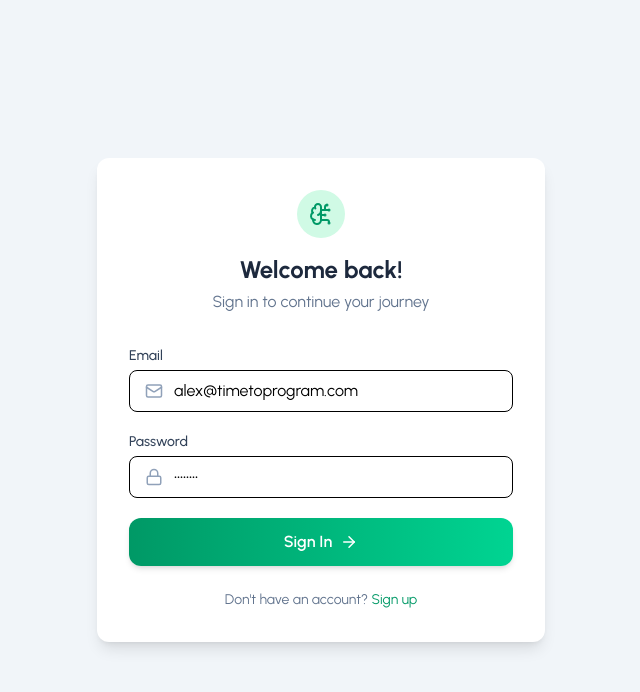
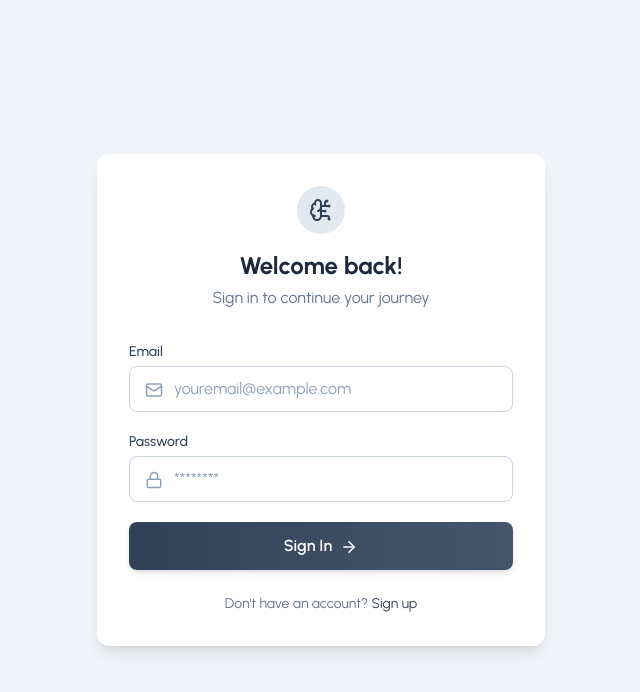
Before and after one commit to virendrasuryawanshi09/StudyPal, a React (Vite) app in the folder frontend/StudyPal/: page /login in a window 1280 px wide. Shown: the top 692 px of the page, without its empty margins (319-959 px from the left). Built offline with nearby package versions, Linux system fonts and the light colour scheme.

Commit message:
Refactor LoginPage component: reset default email and password fields, enhance UI styles, and improve accessibility features

```diff
--- a/frontend/StudyPal/src/pages/Auth/LoginPage.jsx
+++ b/frontend/StudyPal/src/pages/Auth/LoginPage.jsx
@@ -6,8 +6,8 @@ import { BrainCircuit, Mail, Lock, ArrowRight } from 'lucide-react';
 import toast from 'react-hot-toast';
 
 const LoginPage = () => {
-  const [email, setEmail] = useState('alex@timetoprogram.com');
-  const [password, setPassword] = useState('Test@123');
+  const [email, setEmail] = useState('');
+  const [password, setPassword] = useState('');
   const [error, setError] = useState('');
   const [loading, setLoading] = useState(false);
   const [focusedField, setFocusedField] = useState(null);
@@ -36,19 +36,26 @@ const LoginPage = () => {
   };
 
   return (
-    <div className="min-h-screen flex items-center justify-center bg-slate-100 dark:bg-[#1e1b33] px-4 transition-colors duration-300">
-      <div className="w-full max-w-md bg-white dark:bg-[#2e2752] rounded-xl shadow-lg p-8 transition-colors duration-300">
+    <div className="min-h-screen flex items-center justify-center px-4
+      bg-slate-100 dark:bg-[#0f1115] transition-colors duration-300"
+    >
+      <div className="w-full max-w-md p-8 rounded-xl
+        bg-white dark:bg-[#181b22]
+        shadow-lg dark:shadow-2xl transition-colors duration-300"
+      >
 
         {/* Header */}
         <div className="text-center mb-8">
           <div className="mx-auto mb-4 w-12 h-12 flex items-center justify-center rounded-full
-            bg-emerald-100 dark:bg-purple-900 transition-colors duration-300">
-            <BrainCircuit className="text-emerald-600 dark:text-purple-400" strokeWidth={2} />
+            bg-slate-200 dark:bg-[#232734] transition-colors"
+          >
+            <BrainCircuit className="text-slate-700 dark:text-slate-300" strokeWidth={2} />
           </div>
-          <h1 className="text-2xl font-bold text-slate-800 dark:text-white">
+
+          <h1 className="text-2xl font-bold text-slate-800 dark:text-slate-100">
             Welcome back!
           </h1>
-          <p className="text-slate-500 dark:text-slate-300 mt-1">
+          <p className="text-slate-500 dark:text-slate-400 mt-1">
             Sign in to continue your journey
           </p>
         </div>
@@ -61,11 +68,12 @@ const LoginPage = () => {
             <label className="block text-sm font-medium text-slate-700 dark:text-slate-300 mb-1">
               Email
             </label>
+
             <div className="relative">
               <div
-                className={`absolute inset-y-0 left-0 pl-4 flex items-center pointer-events-none transition-colors duration-300 ${
+                className={`absolute inset-y-0 left-0 pl-4 flex items-center pointer-events-none translate-y-[1px] transition-colors ${
                   focusedField === 'email'
-                    ? 'text-emerald-500 dark:text-purple-400'
+                    ? 'text-slate-700 dark:text-indigo-400'
                     : 'text-slate-400 dark:text-slate-500'
                 }`}
               >
@@ -79,11 +87,14 @@ const LoginPage = () => {
                 onFocus={() => setFocusedField('email')}
                 onBlur={() => setFocusedField(null)}
                 placeholder="youremail@example.com"
-                className="w-full pl-11 pr-4 py-2 border rounded-lg
+                className="w-full pl-11 pr-4 py-2.5 rounded-lg
+                  bg-white dark:bg-[#1f2430]
+                  border border-slate-300 dark:border-slate-600
+                  text-slate-900 dark:text-slate-100
+                  placeholder:text-slate-400
                   focus:outline-none focus:ring-2
-                  focus:ring-emerald-500 dark:focus:ring-purple-500
-                  dark:bg-[#3a315d] dark:border-[#4d4880] dark:text-white
-                  transition-colors duration-300"
+                  focus:ring-slate-400 dark:focus:ring-indigo-500
+                  transition-colors"
                 required
               />
             </div>
@@ -94,11 +105,12 @@ const LoginPage = () => {
             <label className="block text-sm font-medium text-slate-700 dark:text-slate-300 mb-1">
               Password
             </label>
+
             <div className="relative">
               <div
-                className={`absolute inset-y-0 left-0 pl-4 flex items-center pointer-events-none transition-colors duration-300 ${
+                className={`absolute inset-y-0 left-0 pl-4 flex items-center pointer-events-none translate-y-[1px] transition-colors ${
                   focusedField === 'password'
-                    ? 'text-emerald-500 dark:text-purple-400'
+                    ? 'text-slate-700 dark:text-indigo-400'
                     : 'text-slate-400 dark:text-slate-500'
                 }`}
               >
@@ -112,58 +124,55 @@ const LoginPage = () => {
                 onFocus={() => setFocusedField('password')}
                 onBlur={() => setFocusedField(null)}
                 placeholder="********"
-                className="w-full pl-11 pr-4 py-2 border rounded-lg
+                className="w-full pl-11 pr-4 py-2.5 rounded-lg
+                  bg-white dark:bg-[#1f2430]
+                  border border-slate-300 dark:border-slate-600
+                  text-slate-900 dark:text-slate-100
+                  placeholder:text-slate-400
                   focus:outline-none focus:ring-2
-                  focus:ring-emerald-500 dark:focus:ring-purple-500
-                  dark:bg-[#3a315d] dark:border-[#4d4880] dark:text-white
-                  transition-colors duration-300"
+                  focus:ring-slate-400 dark:focus:ring-indigo-500
+                  transition-colors"
                 required
               />
             </div>
           </div>
 
-          {/* Error Message */}
           {error && (
             <p className="text-sm text-red-500 text-center">{error}</p>
           )}
 
-          {/* Submit Button */}
+          {/* Button */}
           <button
             type="submit"
             disabled={loading}
-            className="
-              w-full py-3 px-6 rounded-xl
-              font-semibold text-white
-              bg-gradient-to-r from-emerald-600 to-emerald-400
-              dark:from-purple-600 dark:to-purple-400
-              hover:from-emerald-400 hover:to-emerald-600
-              dark:hover:from-purple-400 dark:hover:to-purple-600
-              transition-all duration-300 ease-in-out
-              shadow-md hover:shadow-xl
-              hover:-translate-y-0.5
-              active:translate-y-0
-              disabled:opacity-60 disabled:cursor-not-allowed
+            className="w-full px-6 py-3 rounded-lg font-semibold text-white
+              bg-gradient-to-r from-slate-700 to-slate-600
+              hover:from-slate-600 hover:to-slate-700
+              dark:bg-gradient-to-r dark:from-indigo-600 dark:to-indigo-500
+              dark:hover:from-indigo-500 dark:hover:to-indigo-600
+              transition-all duration-200 ease-out
+              shadow-md hover:shadow-lg
+              hover:-translate-y-[1px] active:translate-y-0
               flex items-center justify-center gap-2
-            "
+              disabled:opacity-60 disabled:cursor-not-allowed"
           >
             {loading ? (
-              'Signing in...'
+              'Signing in…'
             ) : (
               <>
                 Sign In
-                <ArrowRight size={18} />
+                <ArrowRight size={18} className="relative top-[1px]" />
               </>
             )}
           </button>
-
         </form>
 
         {/* Footer */}
-        <p className="text-center text-sm text-slate-500 dark:text-slate-300 mt-6">
+        <p className="text-center text-sm text-slate-500 dark:text-slate-400 mt-6">
           Don&apos;t have an account?{' '}
           <Link
             to="/register"
-            className="text-emerald-600 dark:text-purple-400 hover:underline transition-colors duration-300"
+            className="text-slate-700 dark:text-indigo-400 hover:underline"
           >
             Sign up
           </Link>
```
